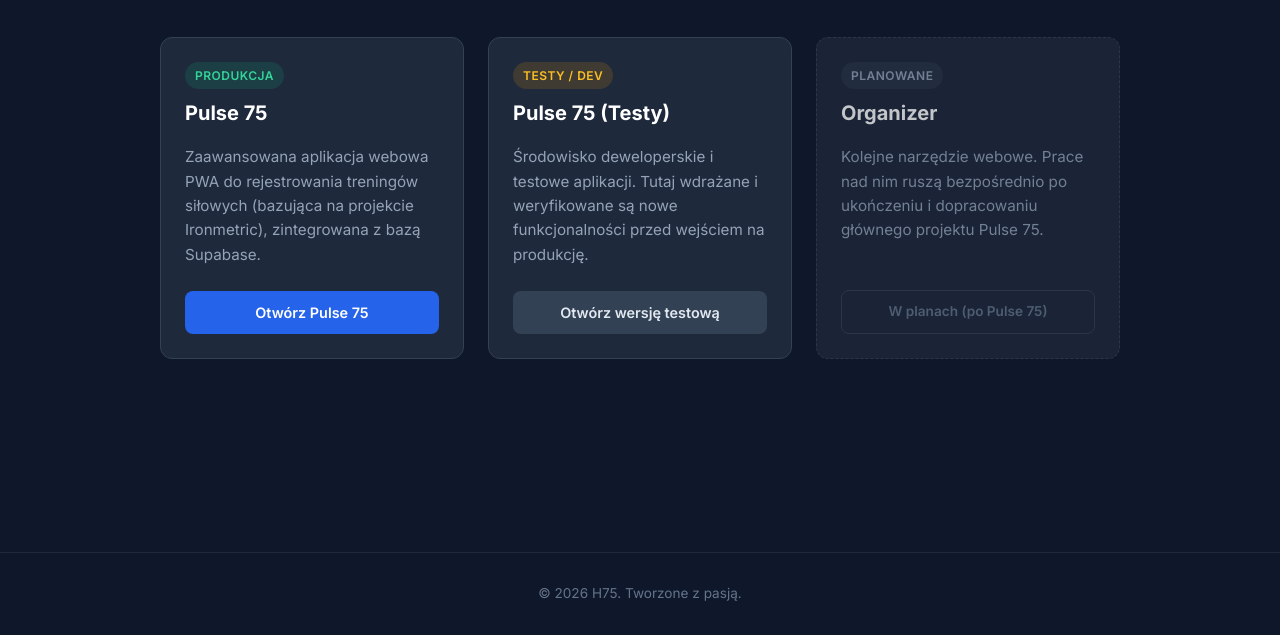
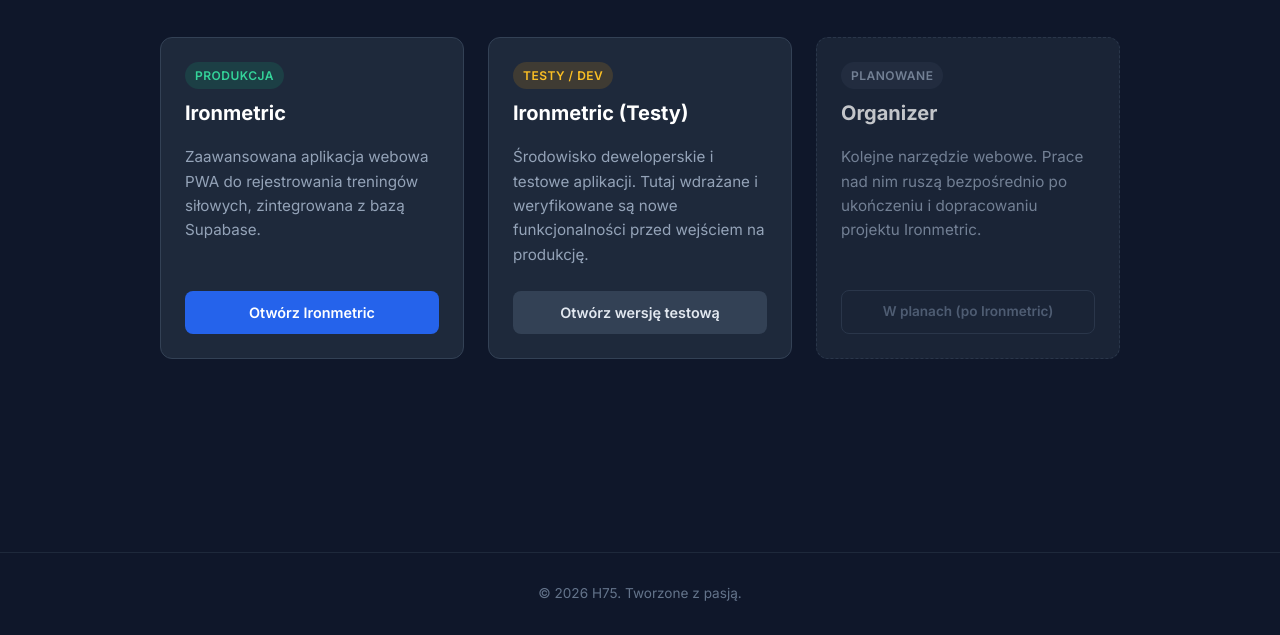
Before and after one commit to Hammer75/hammer75.github.io, a plain HTML site: page index.html in a window 1280 px wide. Shown: the part 165-800 px from the top of the page. Drawn offline with Linux system fonts and the light colour scheme.

Commit message:
Update index.html

```diff
--- a/index.html
+++ b/index.html
@@ -20,23 +20,23 @@
     <main class="container">
         <section class="projects-grid">
 
-            <!-- Projekt 1: Pulse 75 (Produkcja / Ironmetric) -->
+            <!-- Projekt 1: Ironmetric (Produkcja) -->
             <div class="card">
                 <div class="card-header">
                     <span class="badge prod">Produkcja</span>
-                    <h3>Pulse 75</h3>
+                    <h3>Ironmetric</h3>
                 </div>
-                <p>Zaawansowana aplikacja webowa PWA do rejestrowania treningów siłowych (bazująca na projekcie Ironmetric), zintegrowana z bazą Supabase.</p>
+                <p>Zaawansowana aplikacja webowa PWA do rejestrowania treningów siłowych, zintegrowana z bazą Supabase.</p>
                 <div class="card-links">
-                    <a href="https://hammer75.github.io/Ironmetric/" target="_blank" class="btn primary">Otwórz Pulse 75</a>
+                    <a href="https://hammer75.github.io/Ironmetric/" target="_blank" class="btn primary">Otwórz Ironmetric</a>
                 </div>
             </div>
 
-            <!-- Projekt 2: Pulse 75 Testy / Staging -->
+            <!-- Projekt 2: Ironmetric Testy (Staging) -->
             <div class="card">
                 <div class="card-header">
                     <span class="badge test">Testy / Dev</span>
-                    <h3>Pulse 75 (Testy)</h3>
+                    <h3>Ironmetric (Testy)</h3>
                 </div>
                 <p>Środowisko deweloperskie i testowe aplikacji. Tutaj wdrażane i weryfikowane są nowe funkcjonalności przed wejściem na produkcję.</p>
                 <div class="card-links">
@@ -44,15 +44,15 @@
                 </div>
             </div>
 
-            <!-- Projekt 3: Organizer (Planowany po ukończeniu Pulse 75) -->
+            <!-- Projekt 3: Organizer (Planowany) -->
             <div class="card placeholder">
                 <div class="card-header">
                     <span class="badge future">Planowane</span>
                     <h3>Organizer</h3>
                 </div>
-                <p>Kolejne narzędzie webowe. Prace nad nim ruszą bezpośrednio po ukończeniu i dopracowaniu głównego projektu Pulse 75.</p>
+                <p>Kolejne narzędzie webowe. Prace nad nim ruszą bezpośrednio po ukończeniu i dopracowaniu projektu Ironmetric.</p>
                 <div class="card-links">
-                    <span class="btn disabled">W planach (po Pulse 75)</span>
+                    <span class="btn disabled">W planach (po Ironmetric)</span>
                 </div>
             </div>
 
```
